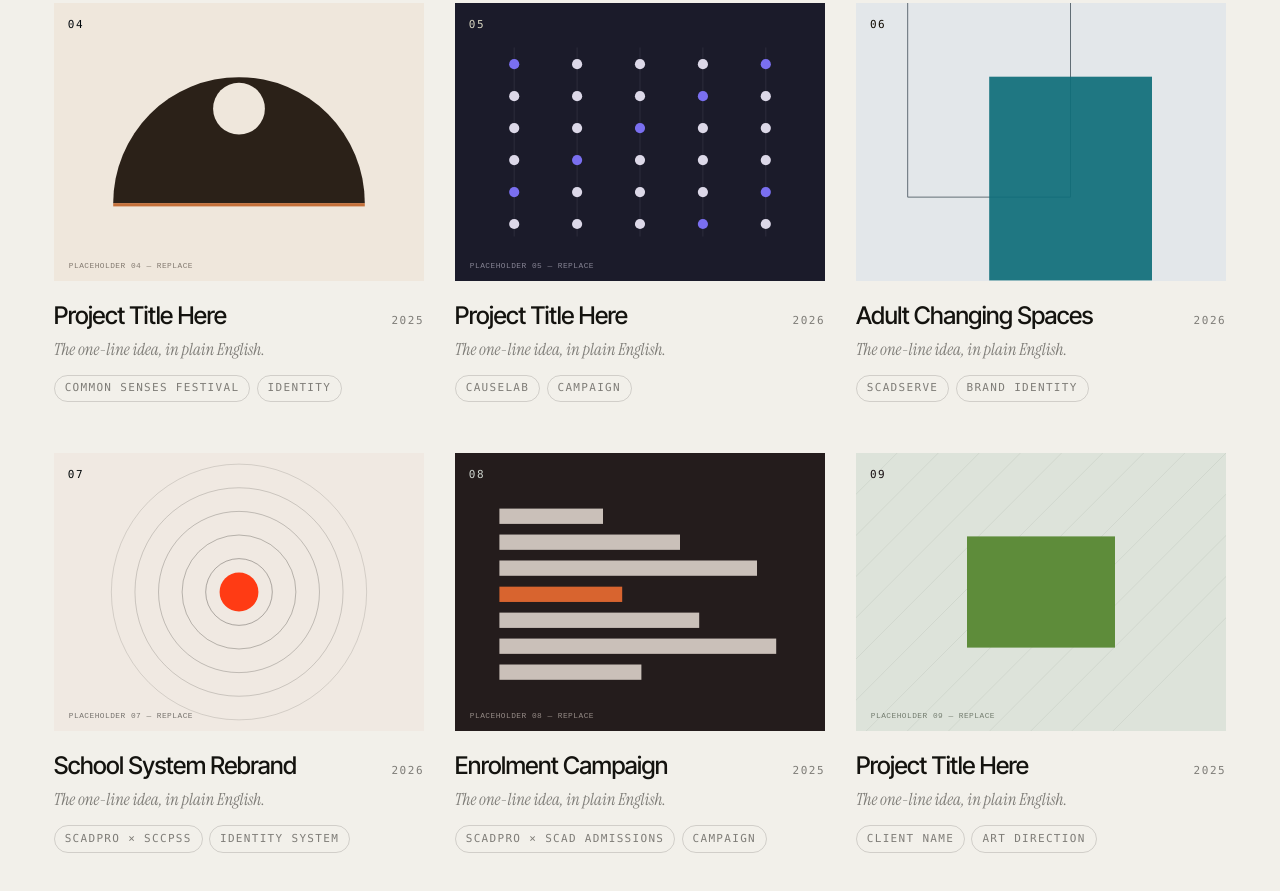
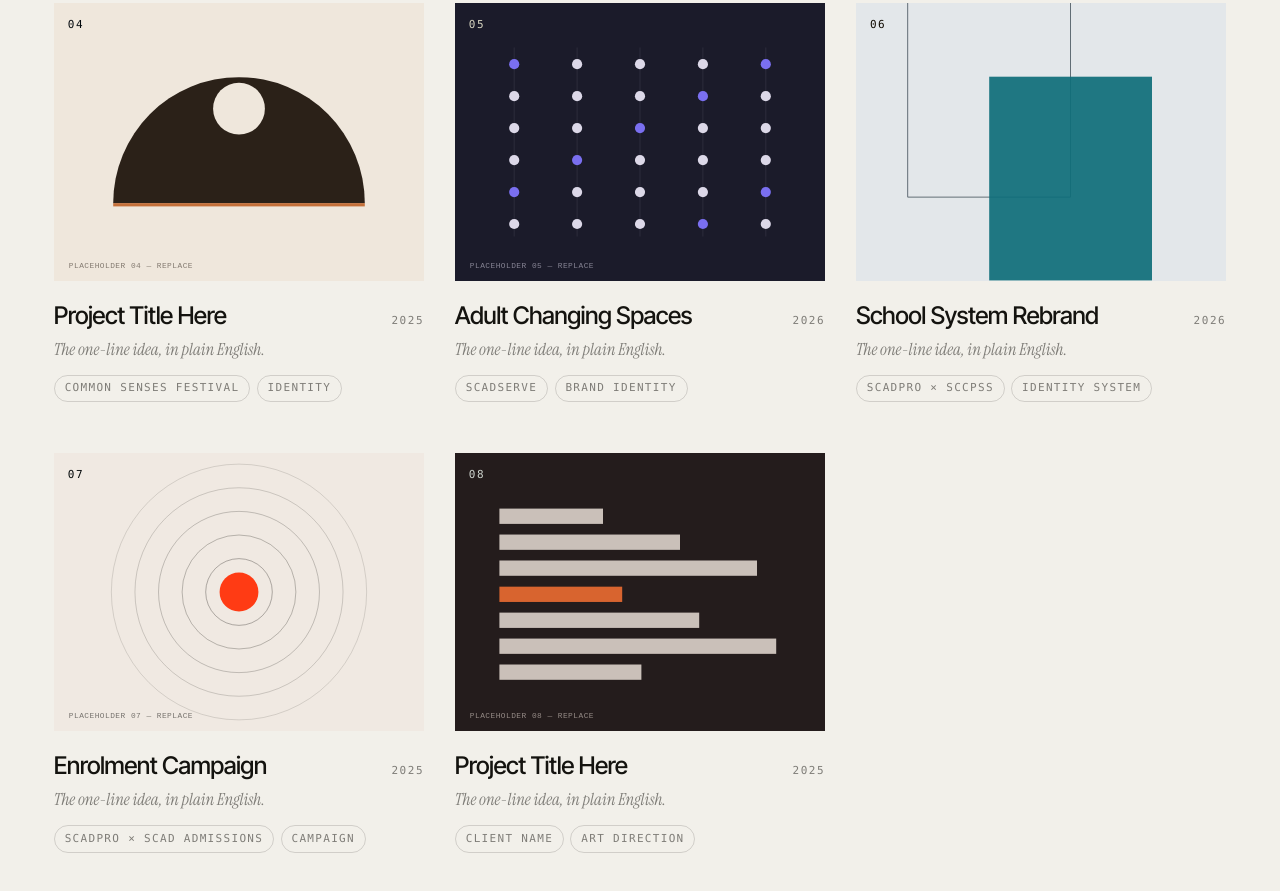
Before and after one commit to nazarnazzer-lgtm/my-first-pr, a plain HTML site: page work.html in a window 1280 px wide. Shown: the part 983-1874 px from the top of the page. Drawn offline with Linux system fonts and the light colour scheme.

Commit message:
Keep CauseLab to the resume only; fix filter count
The portfolio no longer presents the current employer as a credential.
CauseLab remains listed under Experience on the resume, where current
employment belongs, and appears nowhere else.

- Drop the 'Currently at CauseLab' status line from the landing hero
- Remove CauseLab from the client strip, gallery tags, about bio and
  about client list; promote SCADserve and SCADpro x SCCPSS into the
  vacated gallery slots
- Work archive is now 8 projects, renumbered

Also fixes the project counter: grid cards and index rows both carry
data-tags, so every project was counted twice on filtering (Culture
reported 06 for 3 matches). Count cards only, and derive the count on
load rather than hardcoding it.

Co-Authored-By: Claude Opus 5 <noreply@anthropic.com>
Claude-Session: https://claude.ai/code/session_01JEuyM9BFofSz7ud4NwGMZi

```diff
--- a/assets/js/main.js
+++ b/assets/js/main.js
@@ -63,10 +63,15 @@
       var tags = (item.getAttribute('data-tags') || '').toLowerCase();
       var match = key === 'all' || tags.indexOf(key) !== -1;
       item.classList.toggle('is-hidden', !match);
-      if (match) shown++;
+      // Grid cards and index rows both carry data-tags — count one set only,
+      // or every project is counted twice.
+      if (match && item.classList.contains('card')) shown++;
     });
     if (countEl) countEl.textContent = String(shown).padStart(2, '0');
   }
+
+  // Derive the count on load so it stays correct as projects are added.
+  if (items.length) applyFilter('all');
 
   filterBtns.forEach(function (btn) {
     btn.addEventListener('click', function () {
--- a/work.html
+++ b/work.html
@@ -52,7 +52,7 @@
       <button class="filter" data-filter="digital" aria-pressed="false">Digital</button>
     </div>
     <div class="views">
-      <span class="meta" style="align-self:center;margin-right:.6rem"><span data-count>09</span> projects</span>
+      <span class="meta" style="align-self:center;margin-right:.6rem"><span data-count>08</span> projects</span>
       <button class="view-btn" data-view="grid" aria-pressed="true">Grid</button>
       <button class="view-btn" data-view="list" aria-pressed="false">Index</button>
     </div>
@@ -119,26 +119,11 @@
         </div>
       </a>
     </article>
-    <article class="card" data-tags="causelab social campaign advertising" data-reveal>
+    <article class="card" data-tags="branding social identity" data-reveal>
       <a href="project.html">
         <div class="card__media">
           <span class="card__idx">05</span>
-          <img src="assets/img/work-05.svg" alt="Project Title Here cover" loading="lazy">
-        </div>
-        <div class="card__body">
-          <div class="card__top">
-            <h3 class="card__title">Project Title Here</h3><span class="meta">2026</span>
-          </div>
-          <p class="card__idea">The one-line idea, in plain English.</p>
-          <div class="card__tags"><span class="tag">CauseLab</span><span class="tag">Campaign</span></div>
-        </div>
-      </a>
-    </article>
-    <article class="card" data-tags="branding social identity" data-reveal>
-      <a href="project.html">
-        <div class="card__media">
-          <span class="card__idx">06</span>
-          <img src="assets/img/work-06.svg" alt="Adult Changing Spaces cover" loading="lazy">
+          <img src="assets/img/work-05.svg" alt="Adult Changing Spaces cover" loading="lazy">
         </div>
         <div class="card__body">
           <div class="card__top">
@@ -152,8 +137,8 @@
     <article class="card" data-tags="branding identity" data-reveal>
       <a href="project.html">
         <div class="card__media">
-          <span class="card__idx">07</span>
-          <img src="assets/img/work-07.svg" alt="School System Rebrand cover" loading="lazy">
+          <span class="card__idx">06</span>
+          <img src="assets/img/work-06.svg" alt="School System Rebrand cover" loading="lazy">
         </div>
         <div class="card__body">
           <div class="card__top">
@@ -167,8 +152,8 @@
     <article class="card" data-tags="campaign advertising digital" data-reveal>
       <a href="project.html">
         <div class="card__media">
-          <span class="card__idx">08</span>
-          <img src="assets/img/work-08.svg" alt="Enrolment Campaign cover" loading="lazy">
+          <span class="card__idx">07</span>
+          <img src="assets/img/work-07.svg" alt="Enrolment Campaign cover" loading="lazy">
         </div>
         <div class="card__body">
           <div class="card__top">
@@ -182,8 +167,8 @@
     <article class="card" data-tags="advertising campaign" data-reveal>
       <a href="project.html">
         <div class="card__media">
-          <span class="card__idx">09</span>
-          <img src="assets/img/work-09.svg" alt="Project Title Here cover" loading="lazy">
+          <span class="card__idx">08</span>
+          <img src="assets/img/work-08.svg" alt="Project Title Here cover" loading="lazy">
         </div>
         <div class="card__body">
           <div class="card__top">
@@ -230,36 +215,29 @@
       <span class="meta">Identity, Digital</span>
       <span class="meta">2025</span>
     </a>
-    <a class="index-row" href="project.html" data-tags="causelab social campaign advertising" data-preview="assets/img/work-05.svg">
+    <a class="index-row" href="project.html" data-tags="branding social identity" data-preview="assets/img/work-05.svg">
       <span class="meta">05</span>
-      <span class="index-row__title">Project Title Here</span>
-      <span class="meta">CauseLab</span>
-      <span class="meta">Campaign, Social Impact</span>
-      <span class="meta">2026</span>
-    </a>
-    <a class="index-row" href="project.html" data-tags="branding social identity" data-preview="assets/img/work-06.svg">
-      <span class="meta">06</span>
       <span class="index-row__title">Adult Changing Spaces</span>
       <span class="meta">SCADserve</span>
       <span class="meta">Brand Identity</span>
       <span class="meta">2026</span>
     </a>
-    <a class="index-row" href="project.html" data-tags="branding identity" data-preview="assets/img/work-07.svg">
-      <span class="meta">07</span>
+    <a class="index-row" href="project.html" data-tags="branding identity" data-preview="assets/img/work-06.svg">
+      <span class="meta">06</span>
       <span class="index-row__title">School System Rebrand</span>
       <span class="meta">SCADpro × SCCPSS</span>
       <span class="meta">Identity System</span>
       <span class="meta">2026</span>
     </a>
-    <a class="index-row" href="project.html" data-tags="campaign advertising digital" data-preview="assets/img/work-08.svg">
-      <span class="meta">08</span>
+    <a class="index-row" href="project.html" data-tags="campaign advertising digital" data-preview="assets/img/work-07.svg">
+      <span class="meta">07</span>
       <span class="index-row__title">Enrolment Campaign</span>
       <span class="meta">SCADpro × SCAD Admissions</span>
       <span class="meta">Campaign, Digital</span>
       <span class="meta">2025</span>
     </a>
-    <a class="index-row" href="project.html" data-tags="advertising campaign" data-preview="assets/img/work-09.svg">
-      <span class="meta">09</span>
+    <a class="index-row" href="project.html" data-tags="advertising campaign" data-preview="assets/img/work-08.svg">
+      <span class="meta">08</span>
       <span class="index-row__title">Project Title Here</span>
       <span class="meta">Client Name</span>
       <span class="meta">Art Direction</span>
```
Also changed, not shown: about.html (+3 -5 lines), index.html (+4 -5 lines).
